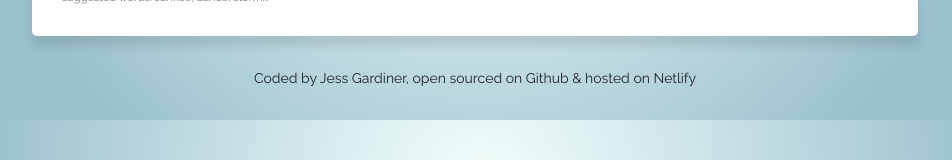
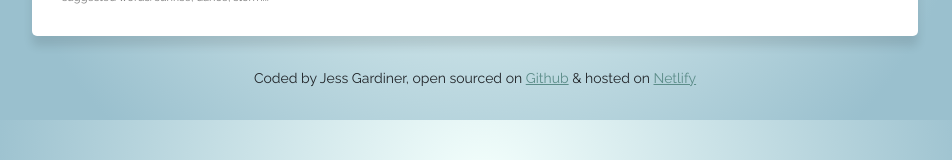
Before and after one commit to JesGardiner/react-dictionary-app, a React (Create React App) app: page / in a window 1280 px wide. Shown: the part 290-450 px from the top of the page, without its empty margins (165-1117 px from the left). Built offline with nearby package versions, Linux system fonts and the light colour scheme; no server answers.

Commit message:
Updated App.js

```diff
--- a/src/App.js
+++ b/src/App.js
@@ -5,14 +5,27 @@ export default function App() {
   return (
     <div className="App">
       <div className="container">
-        <header className="App-header">
-          English Dictionary
-        </header>
+        <header className="App-header">English Dictionary</header>
         <main>
           <Dictionary />
         </main>
         <footer className="App-footer">
-          <small>Coded by Jess Gardiner, open sourced on Github & hosted on Netlify </small>
+          <small>
+            Coded by Jess Gardiner, open sourced on{" "}
+            <a
+              href="https://github.com/JesGardiner target=_blank"
+              rel="noreferrer"
+            >
+              Github
+            </a>{" "}
+            & hosted on{" "}
+            <a
+              href="https://rainbow-narwhal-53fa5b.netlify.app/ target=_blank"
+              rel="noreferrer"
+            >
+              Netlify
+            </a>{" "}
+          </small>
         </footer>
       </div>
     </div>
```
